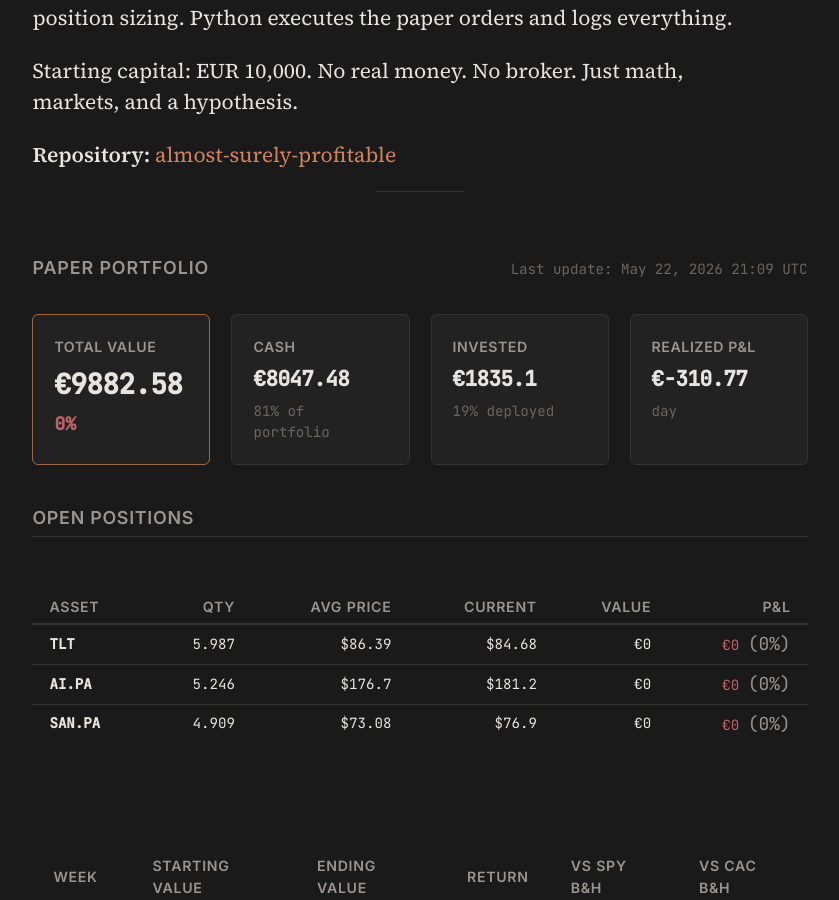
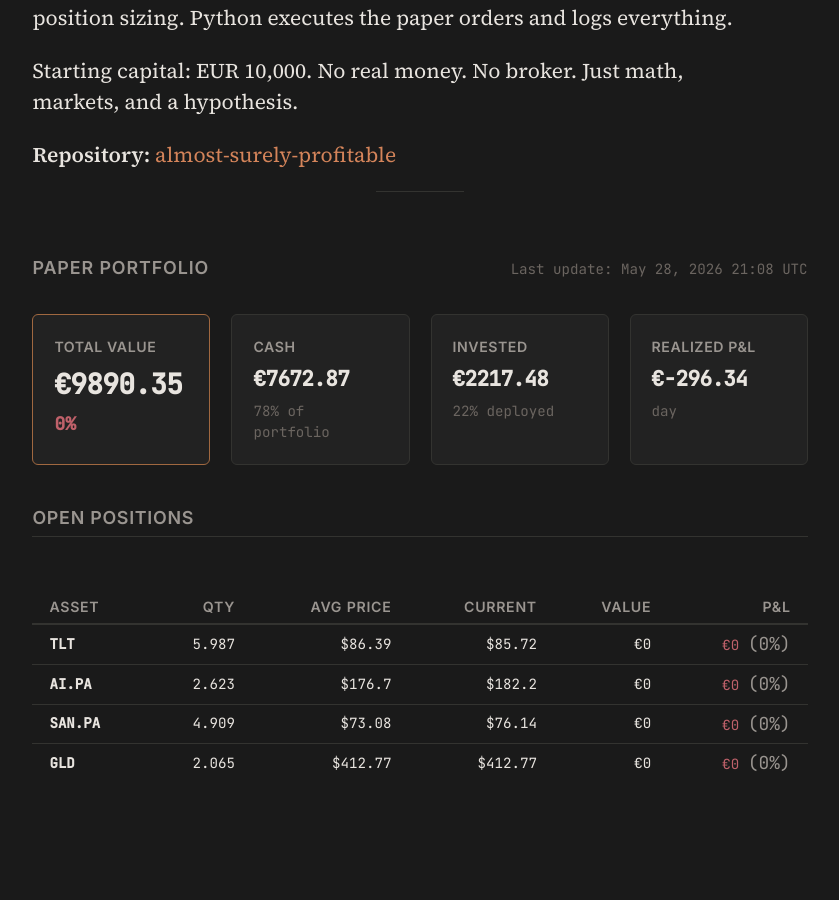
Before and after one commit to Alm0stSurely/alm0stsurely.github.io, a Jekyll site: the page built from trading.md, in a window 1280 px wide and 900 px high, scrolled down 854 px. Shown: the whole window, without its empty margins (220-1059 px from the left). Built offline with Jekyll 4.4.1, drawn with Linux system fonts in a browser that asks for light colours.

Commit message:
Update portfolio state and trading analysis for 2026-05-28

```diff
--- a/_data/portfolio.json
+++ b/_data/portfolio.json
@@ -1,32 +1,40 @@
 {
-  "cash": 8047.48,
-  "total_value": 9882.58,
-  "total_realized_pnl": -310.77,
-  "last_updated": "2026-05-22T21:09:08",
+  "cash": 7672.87,
+  "total_value": 9890.35,
+  "total_realized_pnl": -296.34,
+  "last_updated": "2026-05-28T21:08:43",
   "positions": [
     {
       "ticker": "TLT",
       "quantity": 5.987,
       "avg_price": 86.39,
-      "current_price": 84.68,
-      "unrealized_pnl": -10.24,
-      "unrealized_pnl_pct": -1.98
+      "current_price": 85.72,
+      "unrealized_pnl": -3.98,
+      "unrealized_pnl_pct": -0.77
     },
     {
       "ticker": "AI.PA",
-      "quantity": 5.246,
+      "quantity": 2.623,
       "avg_price": 176.70,
-      "current_price": 181.20,
-      "unrealized_pnl": 23.61,
-      "unrealized_pnl_pct": 2.55
+      "current_price": 182.20,
+      "unrealized_pnl": 14.43,
+      "unrealized_pnl_pct": 3.11
     },
     {
       "ticker": "SAN.PA",
       "quantity": 4.909,
       "avg_price": 73.08,
-      "current_price": 76.90,
-      "unrealized_pnl": 18.76,
-      "unrealized_pnl_pct": 5.23
+      "current_price": 76.14,
+      "unrealized_pnl": 15.03,
+      "unrealized_pnl_pct": 4.19
+    },
+    {
+      "ticker": "GLD",
+      "quantity": 2.065,
+      "avg_price": 412.77,
+      "current_price": 412.77,
+      "unrealized_pnl": 0.0,
+      "unrealized_pnl_pct": 0.0
     }
   ]
 }
```
Also changed, not shown: _trading_analysis.md (+62 -45 lines).
